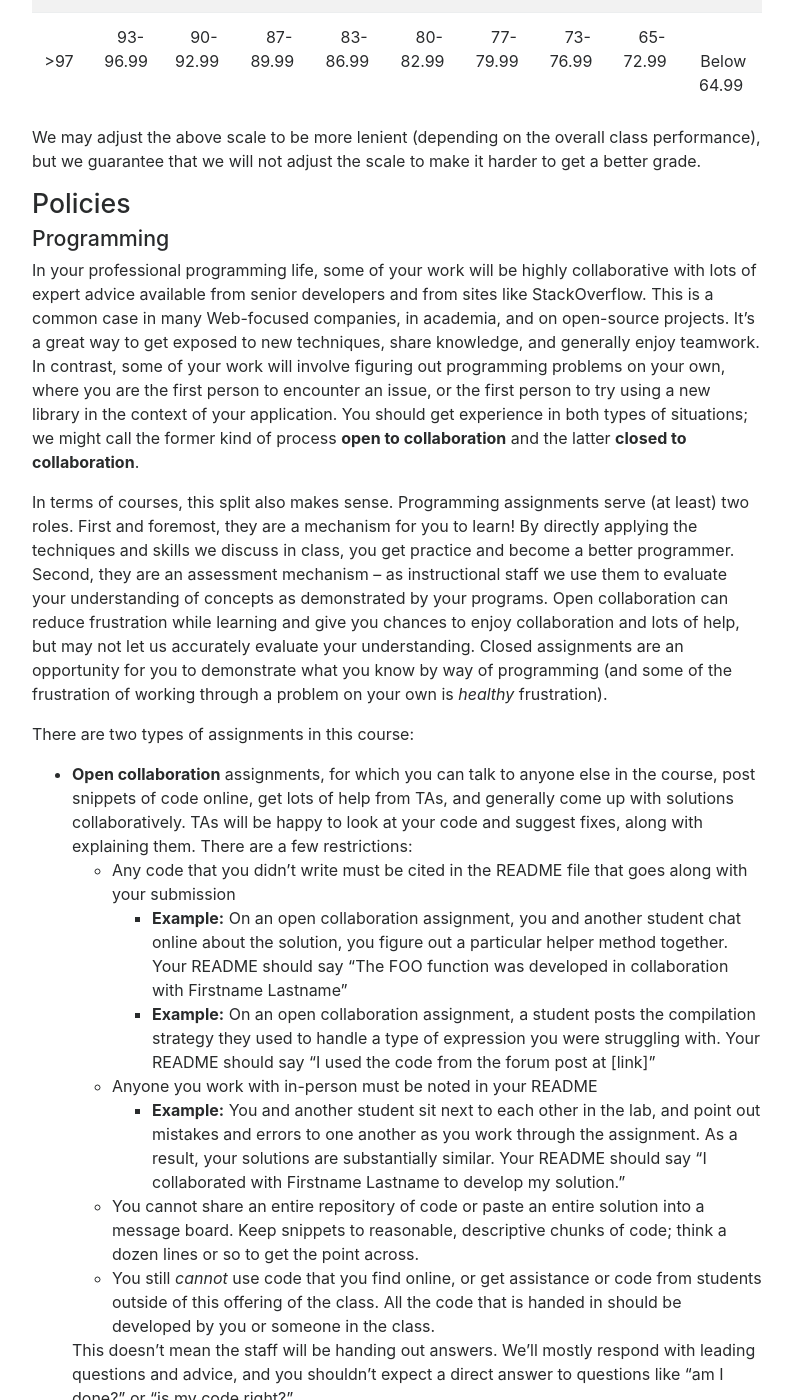
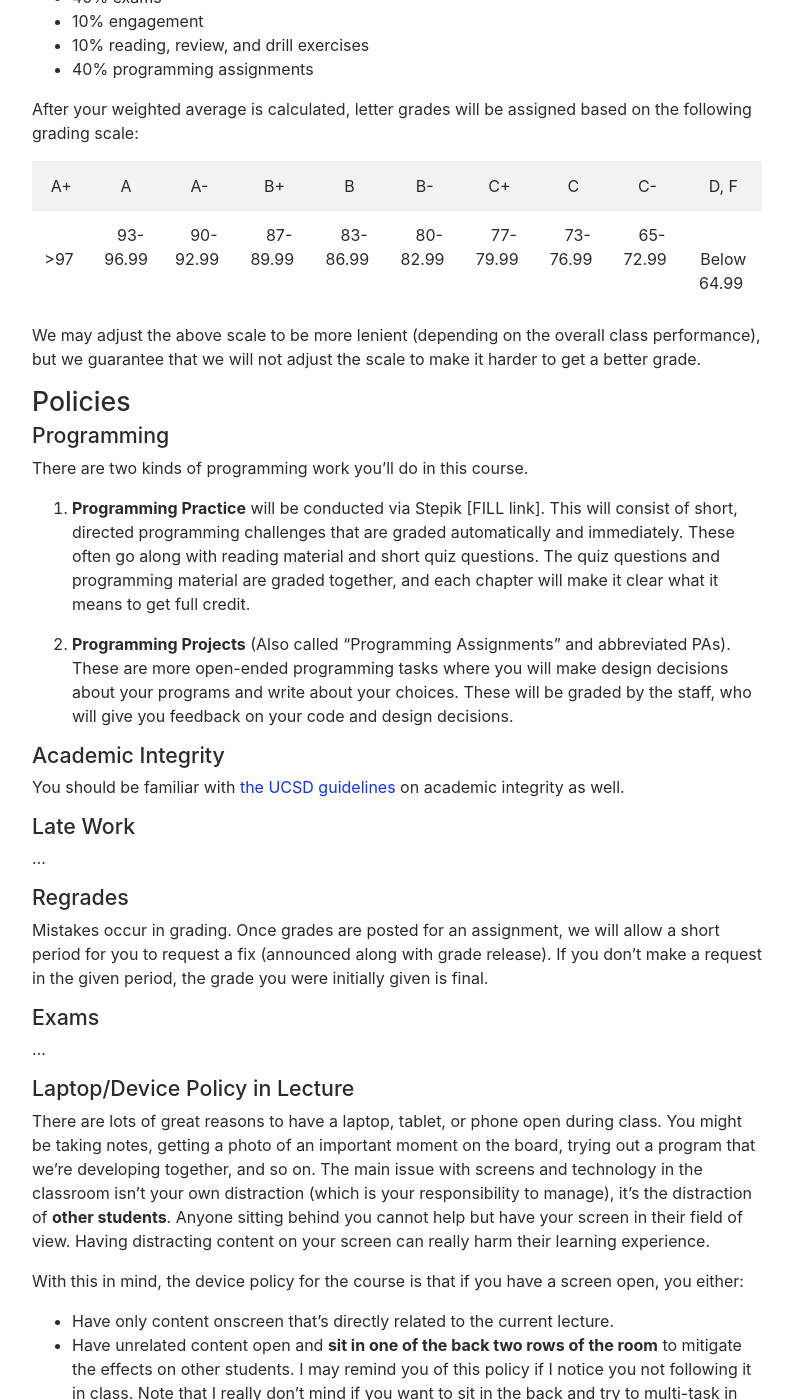
Before and after one commit to catherinefxia/ucsd-cse8a-w20.github.io, a Jekyll site: the page built from index.md, in a window 1280 px wide and 1400 px high, scrolled down 4944 px. Shown: the whole window, without its empty margins (243-1036 px from the left). Built offline with Jekyll 4.4.1, drawn with Linux system fonts in a browser that asks for light colours; nearby versions of some CDN libraries; some of the changed text lies outside the part shown.

```diff
--- a/index.md
+++ b/index.md
@@ -20,31 +20,33 @@ which point it becomes the official syllabus for the course.</b>
 <a href="#policies">Policies</a>
 </p>
 
-In this course, we'll explore...
+In this course, you will learn to write, trace, and test programs; explore the
+interactions between programs and data; and use computation to inspect and
+manipulate media like data, images, and sounds.
 
 We will explore these topics interactively in lecure, you will implement
-several projects to practice your programming skills, and you will reflect on
-this learning through written work and your own program designs.
+programs to practice your programming skills, and you will reflect on this
+learning through your own program designs.
 
 This web page serves as the main source of announcements and resources for the
 course, as well as the syllabus.
 
-<a id="schedule"></a>
-## Schedule
+<a id="basics"></a>
 
-The schedule below outlines topics, due dates, and links to assignments. In a
-typical week, by *Tuesday before class* all due dates, readings, and notable
-events in the course until the following week will be posted here. So if you
-check the schedule at the beginning of the week, you'll know when all reading
-quizzes, programming assignments, etc. will be due. We will often have the
-schedule confirmed more than a week out, but we'll always be at least a week
-ahead. The schedule of lecture topics might change slightly, but I post a
-general plan so you can know roughly where we are headed.
 
-<iframe style="border: none; border-top: 1px solid grey; border-spacing: 2px" src="https://docs.google.com/spreadsheets/d/e/2PACX-1vR0V4FNey01ZOZrkNVfoGRNaPMAM1_g8xnIoNASXLTVdZRH31Lw92RhC0OHMHM6ls0b3Scz1m9LgHi2/pubhtml?gid=0&amp;single=true&amp;widget=true&amp;headers=false" width="100%" height="800px"></iframe>
+## Basics
 
-<a id="basics"></a>
-## Basics
+- Podcasts: [coming soon]
+- Q&A Forum: [canvas]
+- Gradescope: [an invitation will be send with your first assignment]
+- Readings/quizzes/drill assignments: Stepik [link soon]
+
+On an average week in CSE8A, you can expect to spend 3 hours in lecture, 1 hour
+in discussion, 1 hour in lab section, 2 hours on reading, review, and
+programming practice, and 4 hours working on your programming projects (either
+at home or in the open lab hours). If you find yourself spending dramatically
+more time than this, it's a good idea to contact the course staff and discuss
+more efficient strategies in office hours.
 
 <a id="b:lec"></a>
 <h3>Lecture</h3>  Expect class to be interactive; you'll work through problems in groups, compare multiple approaches to solutions, and answer multiple-choice questions using iClickers (see <a href="#p:engage">Engagement</a> below). Due to space constraints, you must attend the lecture in which you're enrolled.
@@ -151,6 +153,20 @@ All lectures will be podcasted. **TODO** add links
   of this course have been taught at several universities, so sometimes I'll
   link to those instructors' materials as well.
 
+<a id="schedule"></a>
+## Schedule
+
+The schedule below outlines topics, due dates, and links to assignments. In a
+typical week, by 5pm Monday before class all due dates, readings, and notable
+events in the course until the following week will be posted here. So if you
+check the schedule at the beginning of the week, you'll know when all reading
+quizzes, programming assignments, etc. will be due. We will often have the
+schedule confirmed more than a week out, but we'll always be at least a week
+ahead.
+
+<iframe style="border: none; border-top: 1px solid grey; border-spacing: 2px" src="https://docs.google.com/spreadsheets/d/e/2PACX-1vR0V4FNey01ZOZrkNVfoGRNaPMAM1_g8xnIoNASXLTVdZRH31Lw92RhC0OHMHM6ls0b3Scz1m9LgHi2/pubhtml?gid=0&amp;single=true&amp;widget=true&amp;headers=false" width="100%" height="800px"></iframe>
+
+
 <a id="staff"></a>
 ## Staff & Resources
 
@@ -171,19 +187,19 @@ You can find their names and pictures on **TODO: add and confirm staff num**
 <iframe src="https://calendar.google.com/calendar/embed?src=eng.ucsd.edu_iranatnnh11l5uorfkdqpahkis%40group.calendar.google.com&ctz=America%2FLos_Angeles" style="border: 0" width="800" height="600" frameborder="0" scrolling="no"></iframe>
 
 
-### Useful Resources
-
-...
 
 <a id="grading"></a>
 ## Grading
 
 Your grade will be calculated from:
 
-...
+- 40% exams
+- 10% engagement
+- 10% reading, review, and drill exercises
+- 40% programming assignments
 
-After your weighted average is calculated, letter grades will be assigned
-based on the following grading scale:
+After your weighted average is calculated, letter grades will be assigned based
+on the following grading scale:
 
 <table class="table table-striped">
 <tbody>
@@ -224,89 +240,21 @@ it harder to get a better grade.
 
 ### Programming
 
-In your professional programming life, some of your work will be highly
-collaborative with lots of expert advice available from senior developers and
-from sites like StackOverflow. This is a common case in many Web-focused
-companies, in academia, and on open-source projects. It’s a great way to get
-exposed to new techniques, share knowledge, and generally enjoy teamwork. In
-contrast, some of your work will involve figuring out programming problems on
-your own, where you are the first person to encounter an issue, or the first
-person to try using a new library in the context of your application. You
-should get experience in both types of situations; we might call the former
-kind of process **open to collaboration** and the latter **closed to
-collaboration**.
+There are two kinds of programming work you'll do in this course.
 
-In terms of courses, this split also makes sense. Programming assignments
-serve (at least) two roles. First and foremost, they are a mechanism for you
-to learn! By directly applying the techniques and skills we discuss in class,
-you get practice and become a better programmer. Second, they are an
-assessment mechanism – as instructional staff we use them to evaluate your
-understanding of concepts as demonstrated by your programs. Open
-collaboration can reduce frustration while learning and give you chances to
-enjoy collaboration and lots of help, but may not let us accurately evaluate
-your understanding. Closed assignments are an opportunity for you to
-demonstrate what you know by way of programming (and some of the frustration
-of working through a problem on your own is _healthy_ frustration).
+1. **Programming Practice** will be conducted via Stepik [FILL link]. This will
+consist of short, directed programming challenges that are graded automatically
+and immediately. These often go along with reading material and short quiz
+questions. The quiz questions and programming material are graded together, and
+each chapter will make it clear what it means to get full credit.
 
-There are two types of assignments in this course:
+2. **Programming Projects** (Also called “Programming Assignments” and
+abbreviated PAs). These are more open-ended programming tasks where you will
+make design decisions about your programs and write about your choices. These
+will be graded by the staff, who will give you feedback on your code and design
+decisions.
 
-- **Open collaboration** assignments, for which you can talk to anyone else in the
-  course, post snippets of code online, get lots of help from TAs, and
-  generally come up with solutions collaboratively. TAs will be happy to look
-  at your code and suggest fixes, along with explaining them. There are a few
-  restrictions:
-  - Any code that you didn't write must be cited in the README file that goes
-    along with your submission
-      - **Example:** On an open collaboration assignment, you and another
-        student chat online about the solution, you figure out a particular
-        helper method together. Your README should say “The FOO function was
-        developed in collaboration with Firstname Lastname”
-      - **Example:** On an open collaboration assignment, a student posts the
-        compilation strategy they used to handle a type of expression you were
-        struggling with. Your README should say “I used the code from
-        the forum post at [link]”
-  - Anyone you work with in-person must be noted in your README
-      - **Example:** You and another student sit next to each other in the lab,
-        and point out mistakes and errors to one another as you work through
-        the assignment. As a result, your solutions are substantially similar.
-        Your README should say “I collaborated with Firstname Lastname to
-        develop my solution.”
-  - You cannot share an entire repository of code or paste an entire solution
-    into a message board. Keep snippets to reasonable, descriptive chunks of
-    code; think a dozen lines or so to get the point across.
-  - You still _cannot_ use code that you find online, or get assistance or code
-    from students outside of this offering of the class. All the code that is
-    handed in should be developed by you or someone in the class.
-
-  This doesn’t mean the staff will be handing out answers. We’ll mostly
-  respond with leading questions and advice, and you shouldn’t expect a
-  direct answer to questions like “am I done?” or “is my code right?”
-
-  There is no guarantee the assistance you get from your classmates is
-  correct. It is your responsibility to use your judgment to avoid using an
-  idea on the course message board that is wrong, or doesn’t work with your
-  solution; we won’t necessarily tell you one way or another while the
-  assignment is out.
-
-  If we see that you used code from other students and didn’t cite it in
-  the README, the penalty will range from a point deduction to an academic
-  integrity violation, depending on the severity. Always cite your work!
-
-- **Closed collaboration** assignments, where you cannot collaborate with others.
-  You can ask clarification questions as private posts or of TAs.
-  However, TAs will not look at your code or comment on it. Lab/office hours
-  these weeks are for conceptual questions or for questions about past
-  assignments only, no code assistance. On these assignments:
-    - You cannot look at or use anyone else's code
-    - You cannot discuss the assignment with other students
-    - You cannot post publicly about the assignment on the course message
-      board (or on social media or other forums). Of course, you can still
-      post questions about material from lecture or past assignments!
-    - All of the examples in the open collaboration section above would be
-      academic integrity violations on a closed collaboration assignment
-
-Programming assignments will explicitly list whether they are open or closed
-collaboration.
+### Academic Integrity
 
 You should be familiar with [the UCSD
 guidelines](http://senate.ucsd.edu/Operating-Procedures/Senate-Manual/Appendices/2)
```
Also changed, not shown: other parts of index.md (+2 -2 lines).
